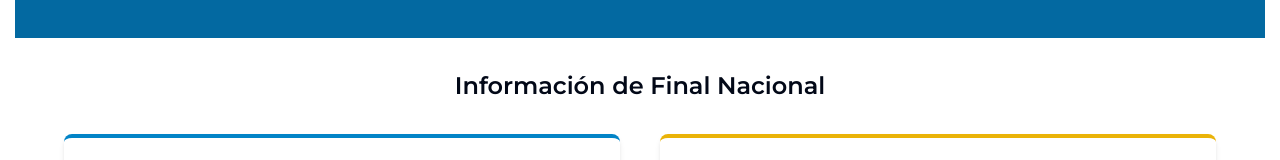
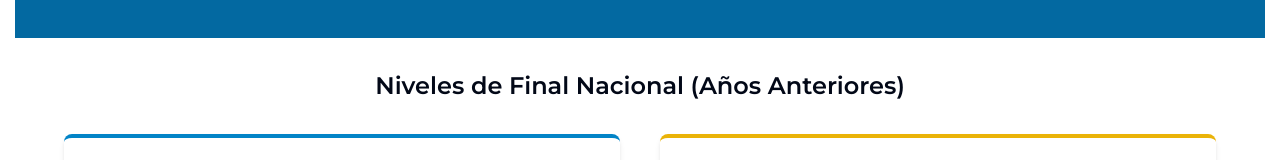
Before and after one commit to fggonzalezz/De-exolimpico-para-olimpicos-muestra-main, a Next.js app: page /nacional/final in a window 1280 px wide. Shown: the part 202-362 px from the top of the page. Built offline with nearby package versions, Linux system fonts and the light colour scheme; no server answers.

Commit message:
cosas nuevas

```diff
--- a/src/app/nacional/final/page.tsx
+++ b/src/app/nacional/final/page.tsx
@@ -19,7 +19,7 @@ export default function FinalNacionalPage() {
 
         <div className="container mx-auto px-4 py-8">
           <div className="max-w-6xl mx-auto">
-            <h2 className="text-2xl font-semibold mb-8 text-center">Información de Final Nacional</h2>
+            <h2 className="text-2xl font-semibold mb-8 text-center">Niveles de Final Nacional (Años Anteriores)</h2>
 
             <div className="grid md:grid-cols-2 gap-10 mb-10">
               {/* Niveles de Primaria */}
```
